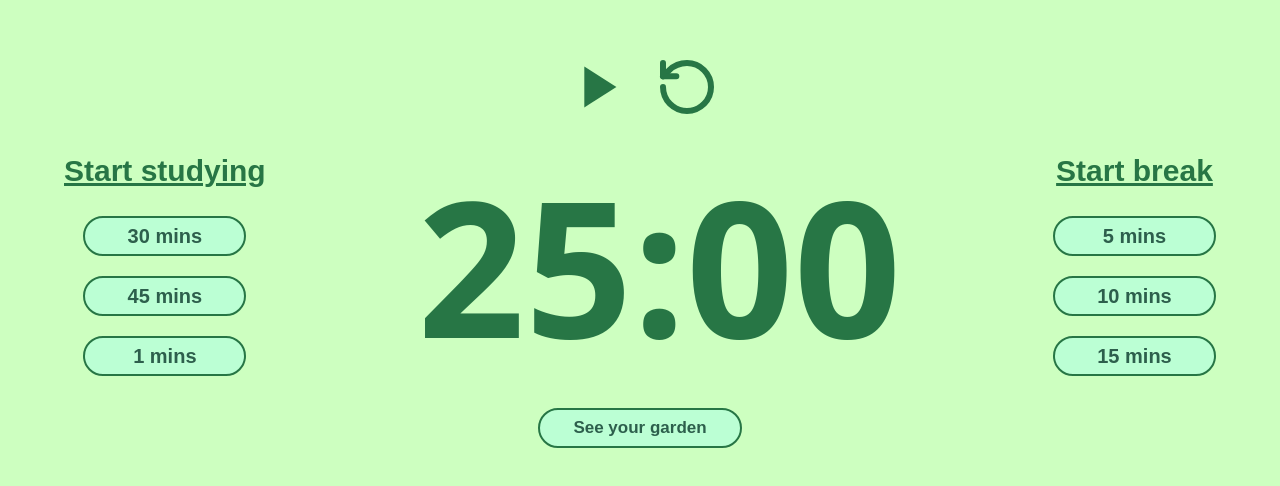
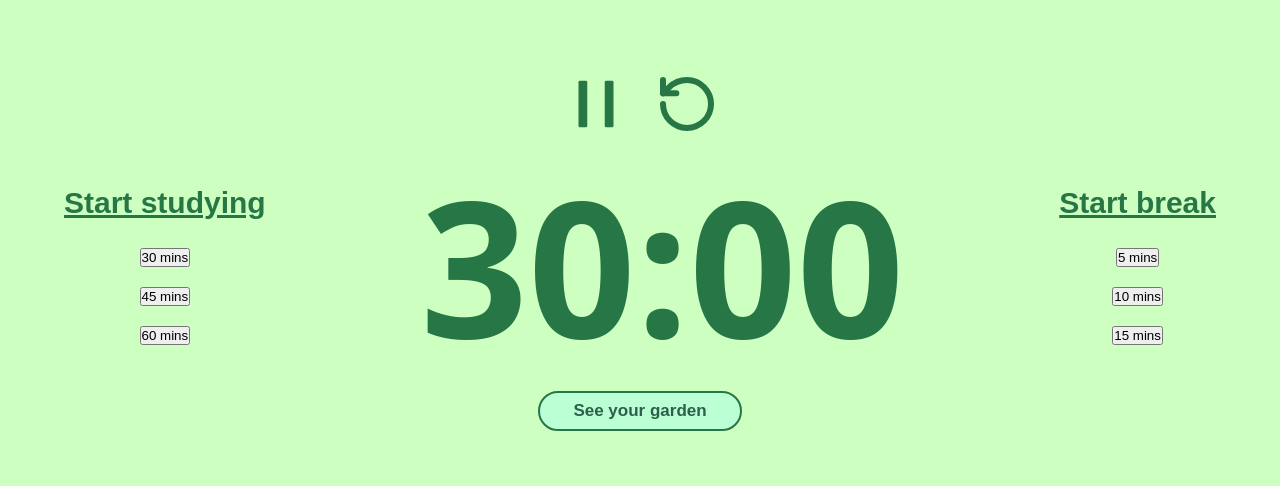
Before and after one commit to eshuaiii/nwplus-microprojects-pomodoro, a React (Vite) app: page / in a window 1280 px wide. Shown: the part 150-636 px from the top of the page. Built offline with nearby package versions, Linux system fonts and the light colour scheme.

Commit message:
part 1: components

```diff
--- a/src/App.jsx
+++ b/src/App.jsx
@@ -1,20 +1,10 @@
-import { useState } from "react";
 import Timer from "./components/Timer";
-import Garden from "./components/Garden";
 import "./App.css";
 
 function App() {
-  const [page, setPage] = useState("timer");
-  const [rewards, setRewards] = useState([]);
-
-
   return (
     <>
-      {page === "timer" ? (
-        <Timer setPage={setPage} setRewards={setRewards} />
-      ) : (
-        <Garden setPage={setPage} rewards={rewards} />
-      )}
+      <Timer />
     </>
   );
 }
--- a/src/components/Garden.css
+++ /dev/null
@@ -1,60 +0,0 @@
-.garden-page {
-  min-height: 100vh;
-  background-color: #CDFFC0;
-  display: flex;
-  align-items: center;
-  justify-content: center;
-  padding: 48px;
-}
-
-.garden-wrapper {
-  width: 100%;
-  max-width: 1152px;
-}
-
-.garden-layout {
-  display: flex;
-  flex-direction: column;
-  gap: 32px;
-}
-
-.garden-actions {
-  display: flex;
-  align-items: center;
-  gap: 12px;
-}
-
-.garden-back-btn {
-  height: 40px;
-  padding: 0 24px;
-  font-size: 17px;
-  font-weight: 600;
-  background-color: #BBFFD4;
-  border: 2px solid #277645;
-  color: #2d5f4c;
-  border-radius: 9999px;
-  cursor: pointer;
-  transition: background-color 0.2s;
-}
-
-.garden-back-btn:hover {
-  background-color: #a8e6c1;
-}
-
-.garden-grid {
-  display: grid;
-  grid-template-columns: repeat(6, 1fr);
-  place-items: center;
-  gap: 24px;
-  padding: 20px;
-}
-
-.garden-cell {
-  width: 64px;
-  height: 64px;
-  margin: 10px;
-  display: flex;
-  align-items: center;
-  justify-content: center;
-  font-size: 2.5rem;
-}
--- a/src/components/Garden.jsx
+++ /dev/null
@@ -1,31 +0,0 @@
-import './Garden.css'
-
-const GRID_SIZE = 18
-
-function Garden({ setPage, rewards }) {
-  const grid = Array.from({ length: GRID_SIZE }, (_, i) => rewards[i] ?? null)
-
-  return (
-    <div className="garden-page">
-      <div className="garden-wrapper">
-        <div className="garden-layout">
-          <div className="garden-actions">
-            <button className="garden-back-btn" onClick={() => setPage('timer')}>
-              Go Back to Timer
-            </button>
-          </div>
-
-          <div className="garden-grid">
-            {grid.map((reward, index) => (
-              <div className="garden-cell" key={index}>
-                {reward}
-              </div>
-            ))}
-          </div>
-        </div>
-      </div>
-    </div>
-  )
-}
-
-export default Garden
--- a/src/components/RewardModal.css
+++ /dev/null
@@ -1,90 +0,0 @@
-.reward-overlay {
-  position: fixed;
-  inset: 0;
-  background: rgba(0, 0, 0, 0.3);
-  backdrop-filter: blur(4px);
-  display: flex;
-  align-items: center;
-  justify-content: center;
-  z-index: 50;
-}
-
-.reward-card {
-  background-color: #BBFFD4;
-  border-radius: 1.5rem;
-  padding: 48px;
-  max-width: 512px;
-  width: 100%;
-  margin: 0 16px;
-  border: 2px solid #277645;
-}
-
-.reward-title {
-  text-align: center;
-  font-size: 1.5rem;
-  margin-bottom: 48px;
-  color: #277645;
-  font-weight: 500;
-}
-
-.reward-choices {
-  display: flex;
-  align-items: center;
-  justify-content: center;
-  gap: 32px;
-}
-
-.reward-btn {
-  width: 96px;
-  height: 96px;
-  border-radius: 9999px;
-  border: 2px solid #277645;
-  background-color: #CDFFC0;
-  display: flex;
-  align-items: center;
-  justify-content: center;
-  cursor: pointer;
-  transition: background-color 0.2s;
-}
-
-.reward-btn:hover:not(:disabled) {
-  background-color: #b8e6ad;
-}
-
-.reward-btn:disabled {
-  cursor: not-allowed;
-}
-
-.reward-btn span {
-  font-size: 3rem;
-  color: #277645;
-  font-weight: 700;
-}
-
-.reward-accept-row {
-  display: flex;
-  justify-content: center;
-  margin-top: 32px;
-}
-
-.reward-accept-btn {
-  width: 163px;
-  height: 40px;
-  font-size: 17px;
-  font-weight: 600;
-  background-color: #BBFFD4;
-  border: 2px solid #277645;
-  color: #2d5f4c;
-  border-radius: 9999px;
-  cursor: pointer;
-  transition: background-color 0.2s;
-}
-
-.reward-accept-btn:hover:not(:disabled) {
-  background-color: #a8e6c1;
-}
-
-.reward-accept-btn:disabled {
-  opacity: 0.4;
-  cursor: not-allowed;
-}
--- a/src/components/RewardModal.jsx
+++ /dev/null
@@ -1,59 +0,0 @@
-import { useState } from "react";
-import "./RewardModal.css";
-
-function getRewardFruit(durationMinutes) {
-  if (durationMinutes === 1) return "🌸";
-  if (durationMinutes === 30) return "🥭";
-  if (durationMinutes === 45) return "🍓";
-  return "🌻";
-}
-
-function RewardModal({ durationMinutes, onClose }) {
-  const [chosenIndex, setChosenIndex] = useState(null);
-  const fruit = getRewardFruit(durationMinutes);
-  const hasChosen = chosenIndex !== null;
-
-  return (
-    <div className="reward-overlay">
-      <div className="reward-card">
-        <h2 className="reward-title">Time for a reward!</h2>
-
-        <div className="reward-choices">
-          <button
-            className="reward-btn"
-            disabled={hasChosen}
-            onClick={() => setChosenIndex(0)}
-          >
-            {chosenIndex === 0 ? <span>{fruit}</span> : <span>?</span>}
-          </button>
-          <button
-            className="reward-btn"
-            disabled={hasChosen}
-            onClick={() => setChosenIndex(1)}
-          >
-            {chosenIndex === 1 ? <span>{fruit}</span> : <span>?</span>}
-          </button>
-          <button
-            className="reward-btn"
-            disabled={hasChosen}
-            onClick={() => setChosenIndex(2)}
-          >
-            {chosenIndex === 2 ? <span>{fruit}</span> : <span>?</span>}
-          </button>
-        </div>
-
-        <div className="reward-accept-row">
-          <button
-            className="reward-accept-btn"
-            disabled={!hasChosen}
-            onClick={onClose}
-          >
-            Accept
-          </button>
-        </div>
-      </div>
-    </div>
-  );
-}
-
-export default RewardModal;
--- a/src/components/Timer.css
+++ b/src/components/Timer.css
@@ -62,22 +62,6 @@
   margin-bottom: 8px;
 }
 
-.duration-btn {
-  width: 163px;
-  height: 40px;
-  font-size: 1.25rem;
-  font-weight: 600;
-  background-color: #BBFFD4;
-  border: 2px solid #277645;
-  color: #2d5f4c;
-  border-radius: 9999px;
-  cursor: pointer;
-  transition: background-color 0.2s;
-}
-
-.duration-btn:hover {
-  background-color: #a8e6c1;
-}
 
 .timer-display {
   font-size: 188px;
--- a/src/components/Timer.jsx
+++ b/src/components/Timer.jsx
@@ -1,45 +1,6 @@
-import { useState, useEffect } from "react";
-import RewardModal from "./RewardModal";
 import "./Timer.css";
 
-function Timer({ setPage }) {
-  const [duration, setDuration] = useState(25 * 60);
-  const [timeLeft, setTimeLeft] = useState(25 * 60);
-  const [isRunning, setIsRunning] = useState(false);
-  const [showReward, setShowReward] = useState(false);
-
-  useEffect(() => {
-    if (!isRunning || timeLeft <= 0) return;
-
-    const interval = setInterval(() => {
-      setTimeLeft((prev) => {
-        if (prev <= 1) {
-          setIsRunning(false);
-          setShowReward(true);
-          return 0;
-        }
-        return prev - 1;
-      });
-    }, 1000);
-
-    return () => clearInterval(interval);
-  }, [isRunning, timeLeft]);
-
-  function handleSetDuration(seconds) {
-    setDuration(seconds);
-    setTimeLeft(seconds);
-    setIsRunning(true);
-  }
-
-  function toggleRunning() {
-    setIsRunning((prev) => !prev);
-  }
-
-  function handleReset() {
-    setTimeLeft(duration);
-    setIsRunning(false);
-  }
-
+function Timer() {
   function formatTime(totalSeconds) {
     const minutes = Math.floor(totalSeconds / 60);
     const seconds = totalSeconds % 60;
@@ -51,12 +12,7 @@ function Timer({ setPage }) {
       <div className="timer-wrapper">
         <div className="timer-layout">
           <div className="timer-controls">
-            <button
-              className="icon-btn"
-              onClick={toggleRunning}
-              aria-label={isRunning ? "Pause" : "Play"}
-            >
-              {isRunning ? (
+            <button className="icon-btn">
               <svg
                 width="70"
                 height="70"
@@ -81,23 +37,8 @@ function Timer({ setPage }) {
                   rx="0.5"
                 />
               </svg>
-              ) : (
-                <svg
-                  width="70"
-                  height="70"
-                  viewBox="0 0 24 24"
-                  fill="none"
-                  xmlns="http://www.w3.org/2000/svg"
-                >
-                  <path d="M8 5v14l11-7z" fill="#277645" />
-                </svg>
-              )}
             </button>
-            <button
-              className="icon-btn"
-              onClick={handleReset}
-              aria-label="Reset"
-            >
+            <button className="icon-btn">
               <svg
                 width="64"
                 height="64"
@@ -118,63 +59,24 @@ function Timer({ setPage }) {
           <div className="timer-main">
             <div className="duration-group">
               <h3>Start studying</h3>
-              <button
-                className="duration-btn"
-                onClick={() => handleSetDuration(30 * 60)}
-              >
-                30 mins
-              </button>
-              <button
-                className="duration-btn"
-                onClick={() => handleSetDuration(45 * 60)}
-              >
-                45 mins
-              </button>
-              <button
-                className="duration-btn"
-                onClick={() => handleSetDuration(1)}
-              >
-                1 mins
-              </button>
+              <button className="duration-btn">30 mins</button>
+              <button className="duration-btn">45 mins</button>
+              <button className="duration-btn">60 mins</button>
             </div>
 
-            <div className="timer-display">{formatTime(timeLeft)}</div>
+            <div className="timer-display">{formatTime(30 * 60)}</div>
 
             <div className="duration-group">
               <h3>Start break</h3>
-              <button
-                className="duration-btn"
-                onClick={() => handleSetDuration(5 * 60)}
-              >
-                5 mins
-              </button>
-              <button
-                className="duration-btn"
-                onClick={() => handleSetDuration(10 * 60)}
-              >
-                10 mins
-              </button>
-              <button
-                className="duration-btn"
-                onClick={() => handleSetDuration(15 * 60)}
-              >
-                15 mins
-              </button>
+              <button className="duration-btn">5 mins</button>
+              <button className="duration-btn">10 mins</button>
+              <button className="duration-btn">15 mins</button>
             </div>
           </div>
 
-          <button className="garden-btn" onClick={() => setPage("garden")}>
-            See your garden
-          </button>
+          <button className="garden-btn">See your garden</button>
         </div>
       </div>
-
-      {showReward && (
-        <RewardModal
-          durationMinutes={duration / 60}
-          onClose={() => setShowReward(false)}
-        />
-      )}
     </div>
   );
 }
```
Also changed, not shown: src/components/TimerButton.css (added), src/components/TimerButton.jsx (added). Lines whose indentation alone changed are shown as unchanged.
